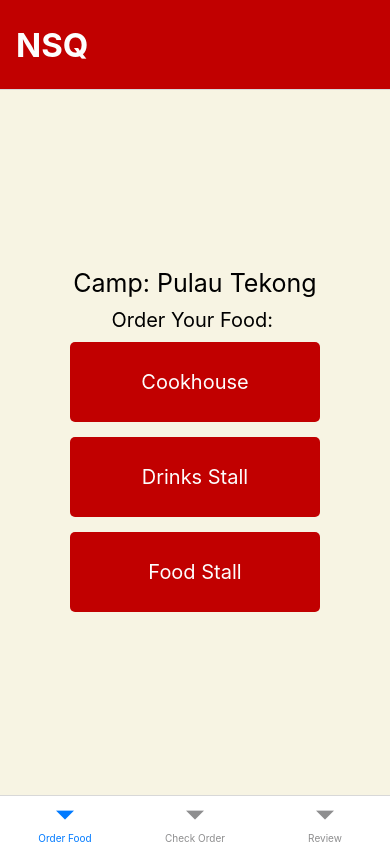
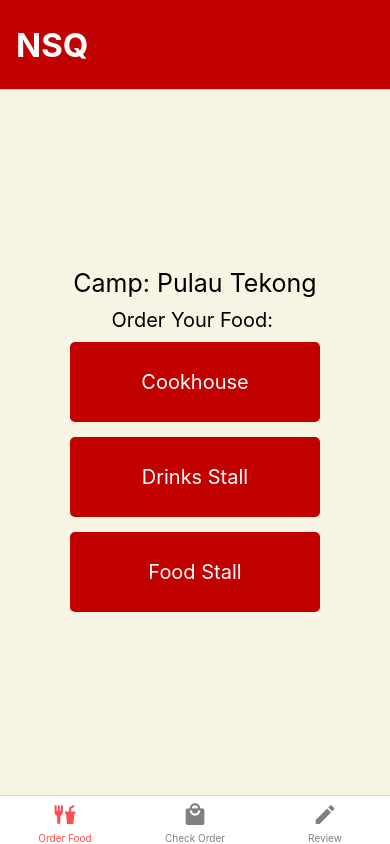
Before and after one commit to rin2-5/SEN, a React Native app: screen / in a window 390 px wide. Built offline with nearby package versions, Linux system fonts and the light colour scheme.

Commit message:
finally donegit add .

```diff
--- a/App.js
+++ b/App.js
@@ -1,19 +1,36 @@
 import React from "react";
-import { Text, View, Button, TouchableOpacity } from "react-native";
 import { NavigationContainer } from "@react-navigation/native";
 import { createBottomTabNavigator } from "@react-navigation/bottom-tabs";
-// run "npm install @react-navigation/native @react-navigation/stack @react-navigation/bottom-tabs" in terminal
-// run "expo install react-native-gesture-handler react-native-reanimated react-native-screens react-native-safe-area-context @react-native-community/masked-view"
-import OrderFoodScreen from "./screens/OrderFood"
+import OrderFoodScreen from "./screens/OrderFood";
 import CheckOrderScreen from "./screens/CheckOrder";
 import ReviewScreen from "./screens/Review";
+import { MaterialCommunityIcons } from '@expo/vector-icons';
 
 const Tab = createBottomTabNavigator();
 
 export default function App() {
   return (
     <NavigationContainer>
-      <Tab.Navigator>
+      <Tab.Navigator
+      screenOptions={({ route }) => ({
+        tabBarIcon: ({ focused, color, size }) => {
+          let iconName;
+
+          //Set the icon based on which route it is (name of the tab)
+          if (route.name === "Order Food") {
+            iconName = "food-fork-drink";
+          } else if (route.name === "Check Order") {
+            iconName = "shopping";
+          } else if (route.name === "Review") {
+            iconName = "pencil";
+          }
+
+          // You can return any component that you like here!
+          return <MaterialCommunityIcons name={iconName} size={size} color={color} />;
+        },
+        tabBarActiveTintColor: "#fd4d4f",
+        tabBarInactiveTintColor: "gray",
+      })}>
         <Tab.Screen
         name="Order Food"
         component={OrderFoodScreen}
--- a/screens/Review.js
+++ b/screens/Review.js
@@ -31,8 +31,8 @@ export default function ReviewScreen() {
     )
   }
 
-  const [review, onChangeReview] = React.useState(null);
-  const [stall, onChangeStall] = React.useState(null);
+  const [review, onChangeReview] = useState();
+  const [stall, onChangeStall] = useState();
 
   function SubmitPressed() {
     Alert.alert (
@@ -40,6 +40,9 @@ export default function ReviewScreen() {
     "Thank you.",
     [{ text: "OK", onPress: () => console.log("OK Pressed") }]
     );
+    if (stall >= "0") onChangeStall(null);
+    if (defaultRating > 0) setDefaultRating(0);
+    if (review >= "0") onChangeReview(null);
   }
 
   return (
```
